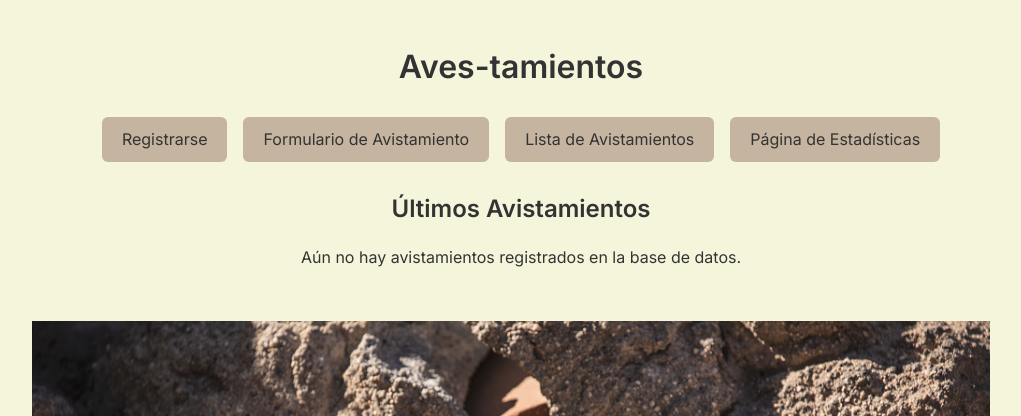
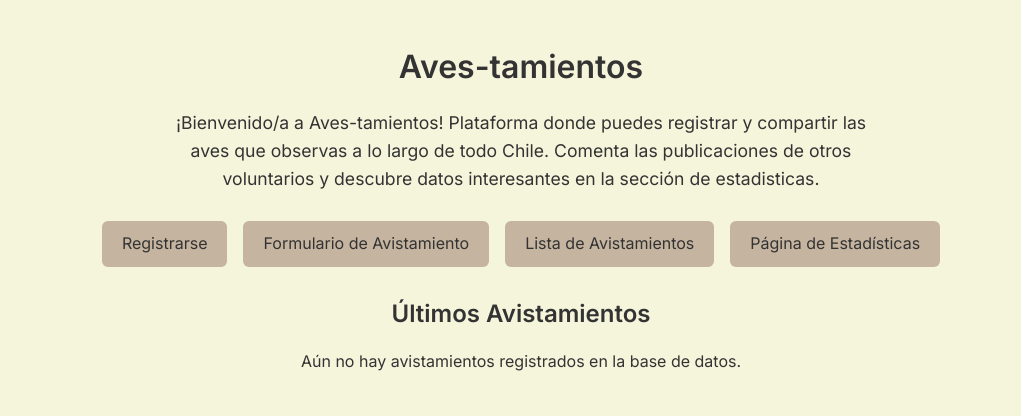
Before and after one commit to manuwsx/desarrollo_web_manuel_urtubia, a Flask app: page / in a window 1280 px wide. Shown: the top 416 px of the page, without its empty margins (119-1140 px from the left). Run offline with Flask 3, Linux system fonts and the light colour scheme; data that the repository does not hold is empty.

Commit message:
fix(tarea2-p1): corregir errores y actualizar landing page - Añadir mensaje de bienvenida en index.html - Mostrar los 2 registros añadidos más recientes en la landing page

```diff
--- a/database/db.py
+++ b/database/db.py
@@ -137,7 +137,7 @@ def register_voluntario(username, nombre_completo, email, telefono, password, co
 
 def get_avistamientos(limit=None):
     session = SessionLocal()
-    query = session.query(Avistamiento).order_by(Avistamiento.fecha_hora.desc())
+    query = session.query(Avistamiento).order_by(Avistamiento.id.desc())
     if limit:
         query = query.limit(limit)
     avistamientos = query.all()
--- a/static/style.css
+++ b/static/style.css
@@ -185,3 +185,10 @@ th {
 .error-msg.visible {
     display: block;
 }
+
+.bienvenida {
+    text-align: center;
+    max-width: 700px;
+    margin: 0 auto 20px auto;
+    font-size: 1.1em;
+}
--- a/templates/index.html
+++ b/templates/index.html
@@ -11,6 +11,12 @@
 <body>
 
     <h1>Aves-tamientos</h1>
+
+    <p class="bienvenida">
+        ¡Bienvenido/a a Aves-tamientos! Plataforma donde puedes registrar y compartir las aves que observas a lo largo
+        de todo Chile.
+        Comenta las publicaciones de otros voluntarios y descubre datos interesantes en la sección de estadisticas.
+    </p>
 
     <nav>
         <ul>
@@ -39,7 +45,7 @@
                 <tr>
                     <th>Ave</th>
                     <th>Lugar</th>
-                    <th>Fecha</th>
+                    <th>Fecha Vista</th>
                 </tr>
             </thead>
             <tbody>
```
